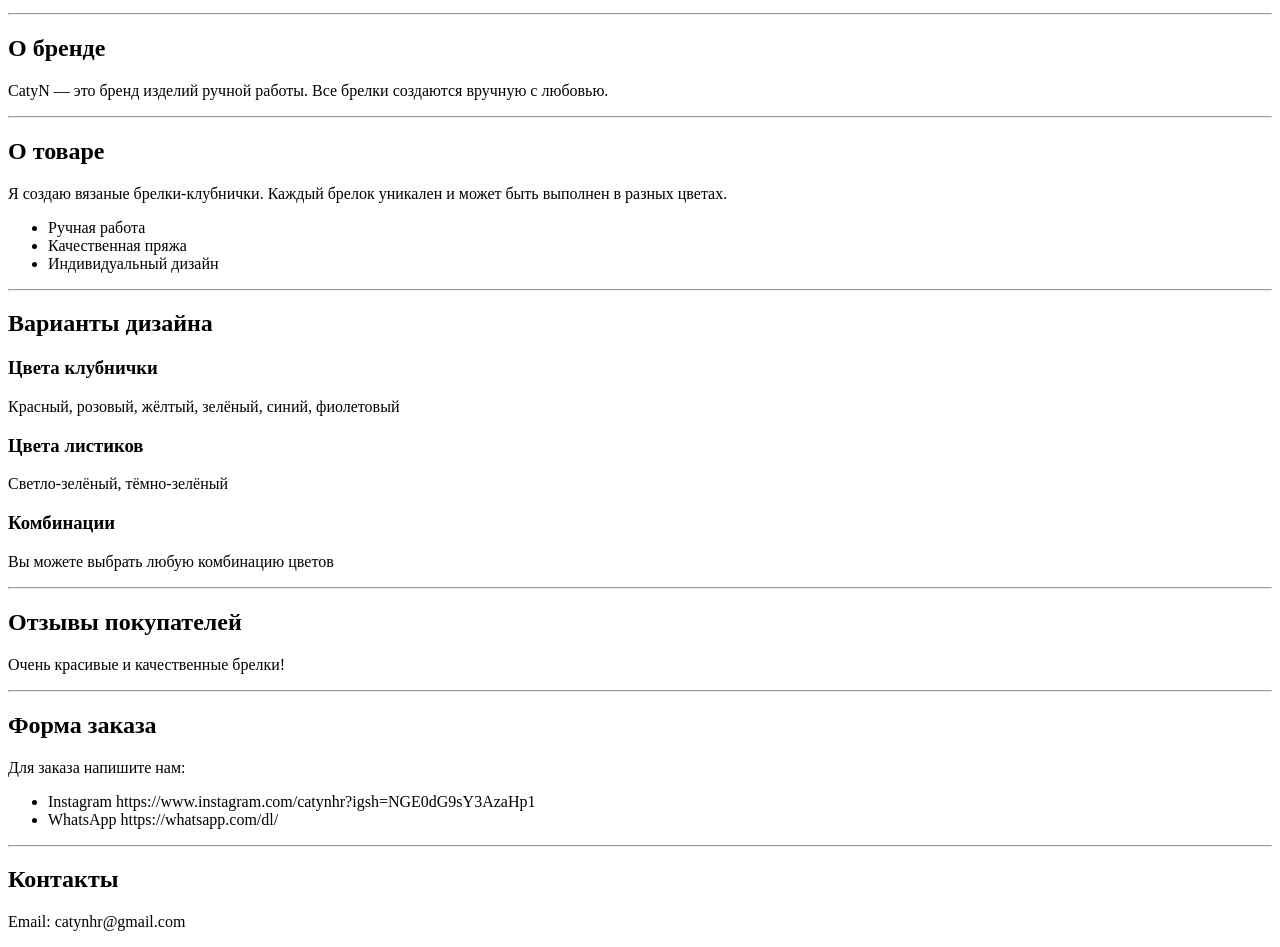
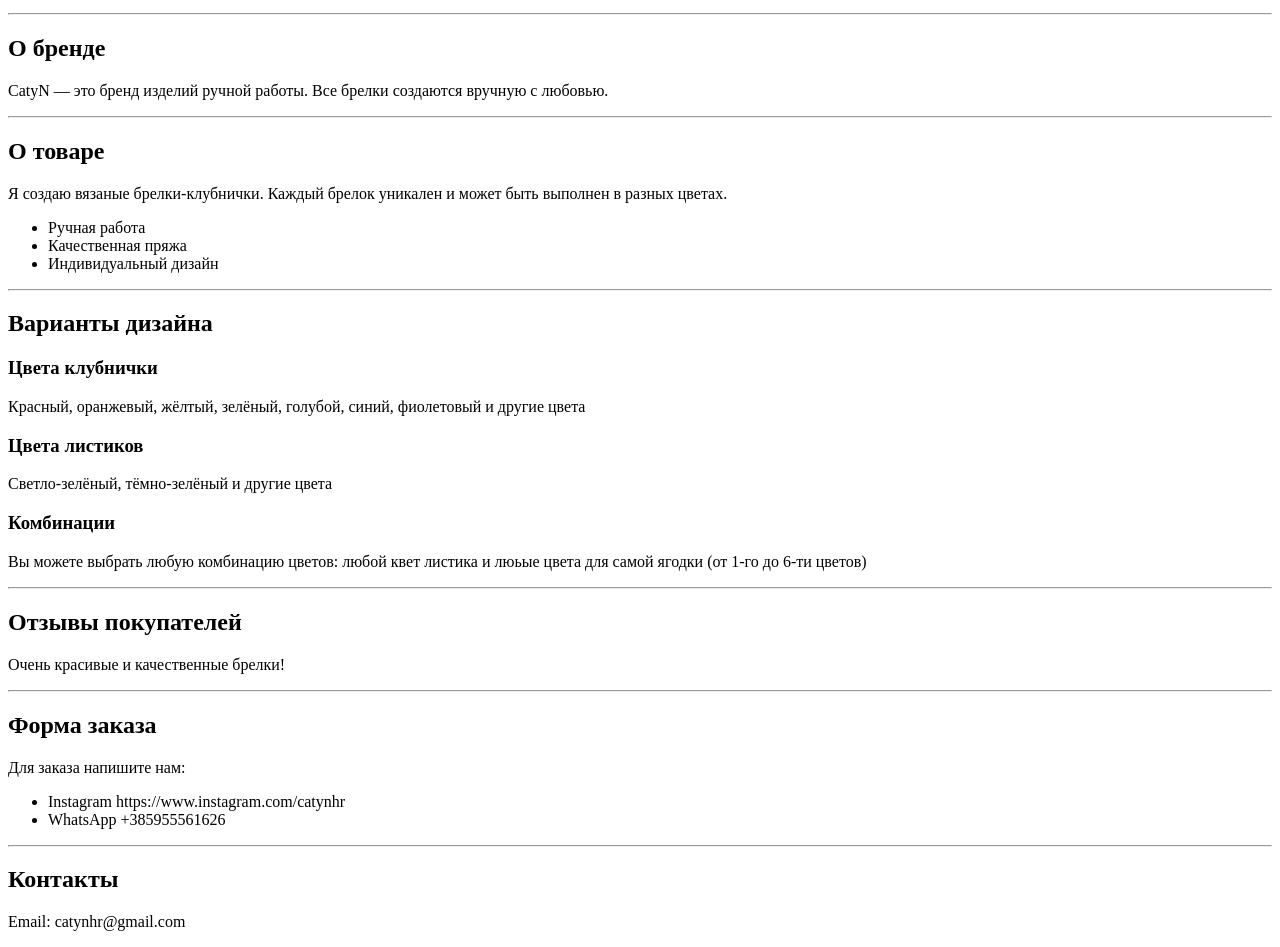
Before and after one commit to catynhrshop/catyn, a plain HTML site: page index.html in a window 1280 px wide. Shown: the part 101-1048 px from the top of the page. Drawn offline with Linux system fonts and the light colour scheme.

Commit message:
Revise index.html for product details and contacts
Updated product description and contact information.

```diff
--- a/index.html
+++ b/index.html
@@ -4,7 +4,8 @@
 <html>
 <head>
 <meta charset="UTF-8">
-<title>CatyN - Брелки клубнички ручной работы</title>
+<title>CatyN - Кошка из города Н
+  Брелки в виде клубнички связанные крючком</title>
 </head>
 
 <body>
@@ -35,13 +36,15 @@
 <h2>Варианты дизайна</h2>
 
 <h3>Цвета клубнички</h3>
-<p>Красный, розовый, жёлтый, зелёный, синий, фиолетовый</p>
+<p>Красный, оранжевый, жёлтый, зелёный, голубой, синий, фиолетовый и другие цвета</p>
 
 <h3>Цвета листиков</h3>
-<p>Светло-зелёный, тёмно-зелёный</p>
+<p>Светло-зелёный, тёмно-зелёный и другие цвета</p>
 
 <h3>Комбинации</h3>
-<p>Вы можете выбрать любую комбинацию цветов</p>
+<p>Вы можете выбрать любую комбинацию цветов:
+любой квет листика и люьые цвета для самой ягодки
+(от 1-го до 6-ти цветов)</p>
 
 <hr>
 
@@ -53,8 +56,8 @@
 <h2>Форма заказа</h2>
 <p>Для заказа напишите нам:</p>
 <ul>
-<li>Instagram https://www.instagram.com/catynhr?igsh=NGE0dG9sY3AzaHp1</li>
-<li>WhatsApp https://whatsapp.com/dl/</li>
+<li>Instagram https://www.instagram.com/catynhr</li>
+<li>WhatsApp +385955561626</li>
 </ul>
 
 <hr>
```
